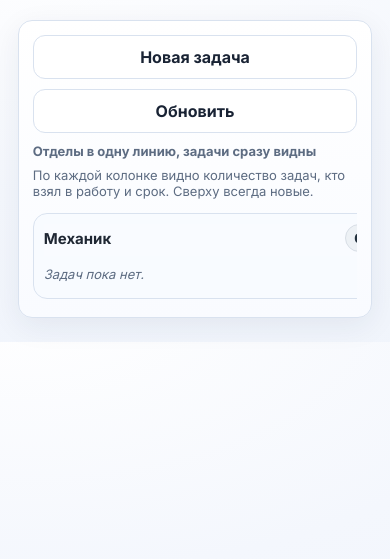
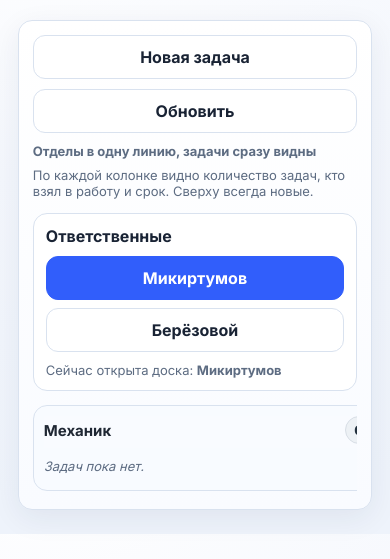
Before and after one commit to yuriy-vasilenko/task_public_form_bot, a FastAPI app: page /board in a window 390 px wide. Shown: the part 39-598 px from the top of the page. Run offline with FastAPI, Linux system fonts and the light colour scheme; data that the repository does not hold is empty.

Commit message:
Add responsible-based board switching for Mikirtumov and Beryozovoy.
Introduce two-person assignee workflow with board-level toggles so tasks are filtered by selected responsible, and enforce responsible selection in create/edit forms.

```diff
--- a/main.py
+++ b/main.py
@@ -56,6 +56,8 @@ DAILY_ALL_HOUR_MSK = 9
 DAILY_ALL_MINUTE_MSK = 0
 TASK_STATUSES = ["Новая", "В работе", "Выполнена", "Отложена"]
 TASK_PRIORITIES = ["Обычный", "Высокий", "Срочный", "Низкий"]
+RESPONSIBLES = ["Микиртумов", "Берёзовой"]
+DEFAULT_RESPONSIBLE = "Микиртумов"
 DEPARTMENTS = [
     "Механик",
     "Стр МУ",
@@ -685,6 +687,8 @@ def public_form(request: Request):
             "departments": DEPARTMENTS,
             "priorities": TASK_PRIORITIES,
             "statuses": TASK_STATUSES,
+            "responsibles": RESPONSIBLES,
+            "default_responsible": DEFAULT_RESPONSIBLE,
         },
     )
 
@@ -705,6 +709,7 @@ def submit_task(
 ):
     clean_priority = priority.strip() if priority.strip() in TASK_PRIORITIES else "Обычный"
     clean_status = status.strip() if status.strip() in TASK_STATUSES else "Новая"
+    clean_assignee = normalize_responsible(assignee)
     task_id = execute(
         """
         INSERT INTO tasks (
@@ -720,7 +725,7 @@ def submit_task(
             description.strip(),
             contact.strip(),
             department.strip() if department.strip() in DEPARTMENTS else DEFAULT_DEPARTMENT,
-            assignee.strip(),
+            clean_assignee,
             normalize_due_at(due_at),
             parse_planned_minutes(planned_minutes),
             clean_priority,
@@ -903,6 +908,7 @@ def admin_task_edit_page(task_id: int, request: Request):
             "page_title": f"Редактирование #{task_id}",
             "task": task,
             "departments": DEPARTMENTS,
+            "responsibles": RESPONSIBLES,
             "due_at_input": due_at_for_input(task["due_at"] if task else ""),
         },
     )
@@ -939,7 +945,7 @@ def admin_task_edit(
             description.strip(),
             contact.strip(),
             department.strip() if department.strip() in DEPARTMENTS else DEFAULT_DEPARTMENT,
-            assignee.strip(),
+            normalize_responsible(assignee),
             normalize_due_at(due_at),
             parse_planned_minutes(planned_minutes),
             priority.strip() if priority.strip() in TASK_PRIORITIES else "Обычный",
@@ -951,17 +957,20 @@ def admin_task_edit(
 
 
 @app.get("/admin/board", response_class=HTMLResponse)
-def admin_board(request: Request):
+def admin_board(request: Request, responsible: str = DEFAULT_RESPONSIBLE):
     redirect = require_login(request)
     if redirect:
         return redirect
+    active_responsible = normalize_responsible(responsible)
 
     return templates.TemplateResponse(
         request,
         "admin_board.html",
         {
             "page_title": "Доска распределения",
-            "board_columns": build_board_columns(),
+            "board_columns": build_board_columns(active_responsible),
+            "responsibles": RESPONSIBLES,
+            "active_responsible": active_responsible,
         },
     )
 
@@ -1037,8 +1046,18 @@ def parse_planned_minutes(raw_value: str) -> int:
     return max(0, min(minutes, 60 * 24 * 30))
 
 
-def build_board_columns() -> list[dict]:
-    rows = fetchall("SELECT * FROM tasks ORDER BY id DESC", ())
+def normalize_responsible(value: str) -> str:
+    value = (value or "").strip()
+    key_map = {name.lower().replace("ё", "е"): name for name in RESPONSIBLES}
+    key = value.lower().replace("ё", "е")
+    return key_map.get(key, DEFAULT_RESPONSIBLE)
+
+
+def build_board_columns(responsible: str = "") -> list[dict]:
+    if responsible:
+        rows = fetchall("SELECT * FROM tasks WHERE assignee = ? ORDER BY id DESC", (normalize_responsible(responsible),))
+    else:
+        rows = fetchall("SELECT * FROM tasks ORDER BY id DESC", ())
     columns = {dep: {"department": dep, "count": 0, "tasks": []} for dep in DEPARTMENTS}
     now_local = datetime.now(APP_TZ).replace(tzinfo=None)
 
@@ -1083,13 +1102,16 @@ def get_department_counts() -> dict[str, int]:
 
 
 @app.get("/board", response_class=HTMLResponse)
-def public_board(request: Request):
+def public_board(request: Request, responsible: str = DEFAULT_RESPONSIBLE):
+    active_responsible = normalize_responsible(responsible)
     return templates.TemplateResponse(
         request,
         "public_board.html",
         {
             "page_title": "Доска задач по отделам",
-            "board_columns": build_board_columns(),
+            "board_columns": build_board_columns(active_responsible),
+            "responsibles": RESPONSIBLES,
+            "active_responsible": active_responsible,
         },
     )
 
--- a/static/style.css
+++ b/static/style.css
@@ -178,6 +178,55 @@ th { background: #f8fafc; }
 .board-note {
     margin-top: 8px;
     margin-bottom: 14px;
+}
+.board-layout {
+    display: grid;
+    grid-template-columns: 240px 1fr;
+    gap: 14px;
+    align-items: start;
+}
+.board-side {
+    border: 1px solid var(--line);
+    border-radius: 14px;
+    background: #ffffff;
+    padding: 12px;
+    position: sticky;
+    top: 10px;
+}
+.board-side h3 {
+    margin: 0 0 10px;
+    font-size: 16px;
+}
+.board-switch {
+    display: flex;
+    flex-direction: column;
+    gap: 8px;
+    margin-bottom: 10px;
+}
+.board-switch .btn {
+    width: 100%;
+    text-align: center;
+}
+.board-switch-active {
+    background: #315efb;
+    color: #fff;
+    border-color: #315efb;
+}
+.board-side-item {
+    border: 1px solid #e3e9f3;
+    border-radius: 10px;
+    padding: 9px 10px;
+    margin-bottom: 8px;
+    background: #f8fbff;
+}
+.board-side-dep {
+    font-size: 13px;
+    color: #4e5c6d;
+}
+.board-side-people {
+    margin-top: 2px;
+    font-weight: 700;
+    font-size: 14px;
 }
 .dept-grid {
     display: grid;
@@ -437,6 +486,12 @@ th { background: #f8fafc; }
         min-width: 86vw;
         max-width: 88vw;
     }
+    .board-layout {
+        grid-template-columns: 1fr;
+    }
+    .board-side {
+        position: static;
+    }
     .board-item-title {
         font-size: 14px;
     }
--- a/templates/admin_task_edit.html
+++ b/templates/admin_task_edit.html
@@ -41,7 +41,11 @@
             </div>
             <div>
                 <label>Кто взял в работу</label>
-                <input type="text" name="assignee" value="{{ task['assignee'] or '' }}" placeholder="Например: Петров А.А.">
+                <select name="assignee">
+                    {% for item in responsibles %}
+                        <option value="{{ item }}" {% if (task['assignee'] or '') == item %}selected{% endif %}>{{ item }}</option>
+                    {% endfor %}
+                </select>
             </div>
             <div>
                 <label>Срок выполнения</label>
--- a/templates/public_board.html
+++ b/templates/public_board.html
@@ -11,6 +11,16 @@
     <p class="small board-note">
         По каждой колонке видно количество задач, кто взял в работу и срок. Сверху всегда новые.
     </p>
+    <div class="board-layout">
+        <aside class="board-side">
+            <h3>Ответственные</h3>
+            <div class="board-switch">
+            {% for person in responsibles %}
+                <a class="btn btn-secondary {% if person == active_responsible %}board-switch-active{% endif %}" href="/board?responsible={{ person }}">{{ person }}</a>
+            {% endfor %}
+            </div>
+            <div class="small">Сейчас открыта доска: <strong>{{ active_responsible }}</strong></div>
+        </aside>
         <div class="board-scroller">
             <div class="board-wrap">
                 {% for col in board_columns %}
@@ -41,4 +51,5 @@
             </div>
         </div>
     </div>
+</div>
 {% endblock %}
--- a/templates/public_form.html
+++ b/templates/public_form.html
@@ -53,7 +53,11 @@
             </div>
             <div>
                 <label>Кто будет выполнять</label>
-                <input type="text" name="assignee" placeholder="Например: Мастер смены">
+                <select name="assignee" required>
+                    {% for item in responsibles %}
+                        <option value="{{ item }}" {% if item == default_responsible %}selected{% endif %}>{{ item }}</option>
+                    {% endfor %}
+                </select>
             </div>
             <div>
                 <label>Срок выполнения</label>
```
Also changed, not shown: templates/admin_board.html (+11 -0 lines). Lines whose indentation alone changed are shown as unchanged.
